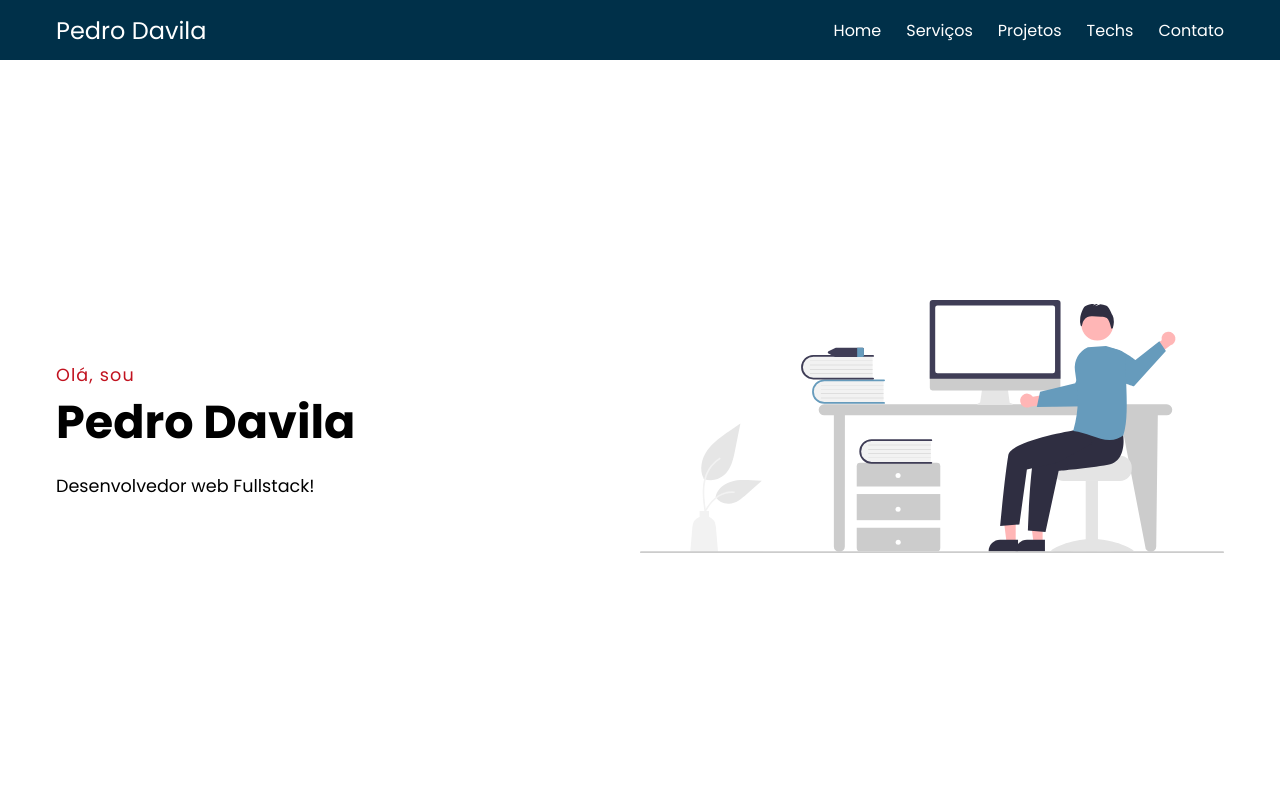
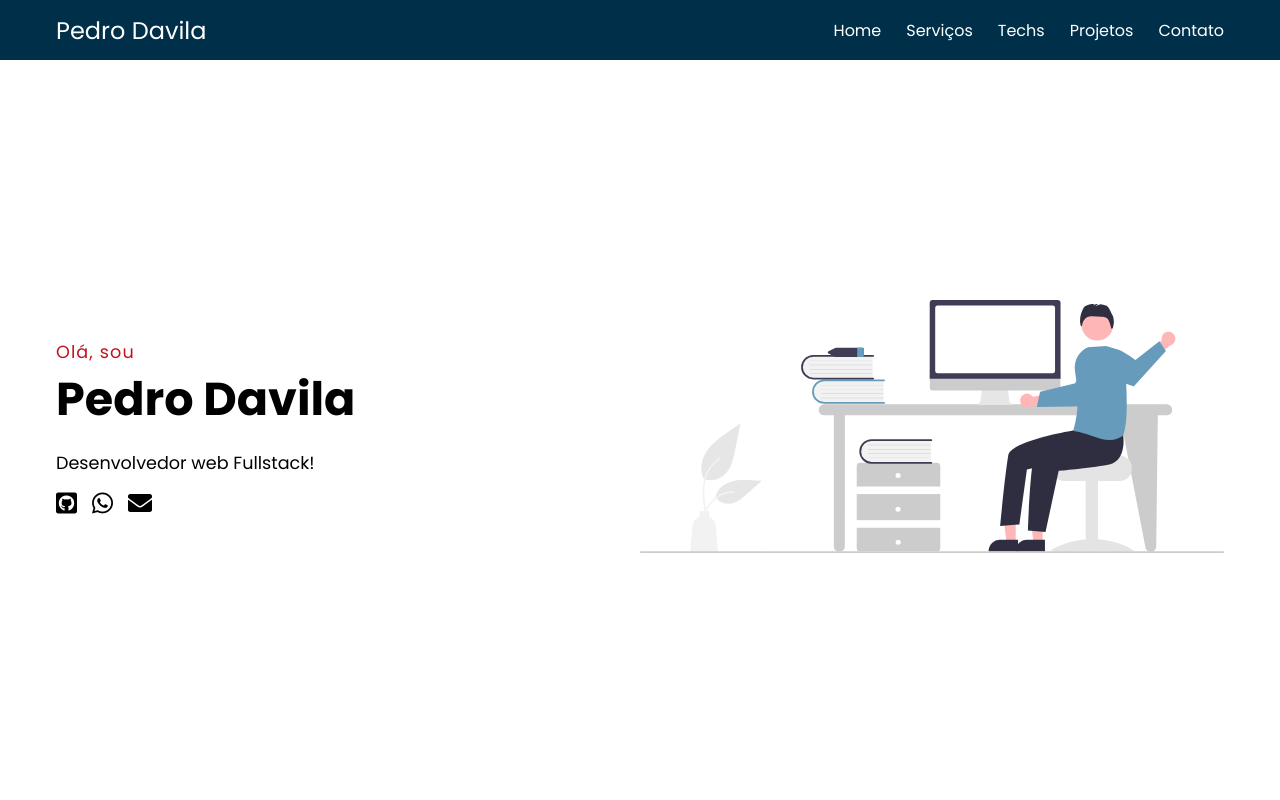
Before and after one commit to PedroBovolinDavila/portifolio, a plain HTML site: page index.html in a window 1280 px wide. Shown: the top 800 px of the page. Drawn offline with nearby package versions, Linux system fonts and the light colour scheme.

Commit message:
Final Commit

```diff
--- a/css/styles.css
+++ b/css/styles.css
@@ -119,6 +119,31 @@
     height: calc(100vh - 60px);
     width: 100%;
     padding: 0 calc((100vw - 1200px) / 2);
+}
+
+.hero_social {
+    display: flex;
+    font-size: 1.5rem;
+    margin-top: 10px;
+    gap: 15px;
+    justify-content: center;
+    align-items: center;
+}
+
+@media screen and (max-width: 768px) {
+    .hero_social {
+        align-self: center;
+    }
+}
+
+.art {
+    display: flex;
+    flex-direction: column;
+    align-items: start;
+}
+
+.social_icon {
+    color:black;
 }
 
 .hero {
--- a/index.html
+++ b/index.html
@@ -25,13 +25,13 @@
                     <a href="#sobre">Serviços</a>
                 </li>
                 <li class="navbar_link">
+                    <a href="#techs">Techs</a>
+                </li>
+                <li class="navbar_link">
                     <a href="#projetos">Projetos</a>
                 </li>
                 <li class="navbar_link">
-                    <a href="#techs">Techs</a>
-                </li>
-                <li class="navbar_link">
-                    <a href="#contato">Contato</a>
+                    <a href="https://wa.me/5543991499339">Contato</a>
                 </li>
             </ul>
             <i class="fas fa-bars navbar_mobile_icon"></i>
@@ -43,10 +43,22 @@
 
         <section class="hero_container">
             <section class="hero">
-                <article>
+
+                <article class="art">
                     <p class="subtitle hero-animate">Olá, sou</p>
                     <h1 class="title hero_fz hero-animate">Pedro Davila</h1>
                     <p class="hero_desc hero-animate">Desenvolvedor web Fullstack!</p>
+                    <div class="hero_social">
+                        <a href="https://github.com/PedroBovolinDavila" target="_blank">
+                            <i class="social-animate fab fa-github-square social_icon"></i>
+                        </a>
+                        <a href="https://wa.me/5543991499339" target="_blank">
+                            <i class="social-animate fab fa-whatsapp social_icon"></i>
+                        </a>
+                        <a href="mailto:pedrodavila.bovolin@gmail.com" target="_blank">
+                            <i class="social-animate fas fa-envelope social_icon"></i>
+                        </a>
+                    </div>
                 </article>
                 <figure class="image_container">
                     <img src="images/hello.svg" alt="Imagem de boas vindas" class="hero_image hero-animate-image">
@@ -73,7 +85,7 @@
                             todo o conteudo em um único lugar, fazendo com que o cliente não tenha que ficar clicando em
                             muitos links para encontrar o que quer!
                         </div>
-                        <a href="/" class="about_button">Contrate Já!</a>
+                        <a href="https://wa.me/5543991499339" class="about_button">Contrate Já!</a>
                     </div>
                     <div class="about_card about-card-animate">
                         <div class="about_heading">
@@ -83,7 +95,7 @@
                             Sistemas Web são essenciais para qualquer empresa, com ele você pode fazer o controle de
                             estoque de sua empresa, controle financeiro, controle de funcionarios e muito mais!
                         </div>
-                        <a href="/" class="about_button">Contrate Já!</a>
+                        <a href="https://wa.me/5543991499339" class="about_button">Contrate Já!</a>
                     </div>
                     <div class="about_card about-card-animate">
                         <div class="about_heading">
@@ -95,7 +107,7 @@
                             Esses sites estão vinculadas a uma empresa, mas não são seus oficiais, podendo inclusive,
                             apresentar um layout completamente diferente do original.
                         </div>
-                        <a href="/" class="about_button">Contrate Já!</a>
+                        <a href="https://wa.me/5543991499339" class="about_button">Contrate Já!</a>
                     </div>
                 </section>
             </section>
--- a/js/scripts.js
+++ b/js/scripts.js
@@ -24,6 +24,14 @@ gsap.from('.hero-animate-image', {
     duration: 1,
     opacity: 0,
     x: -150,
+})
+
+gsap.from('.social-animate', {
+    duration: 1,
+    opacity: 0,
+    x: -150,
+    delay: 0.3,
+    stagger: 0.4
 })
 
 // About animations
```
